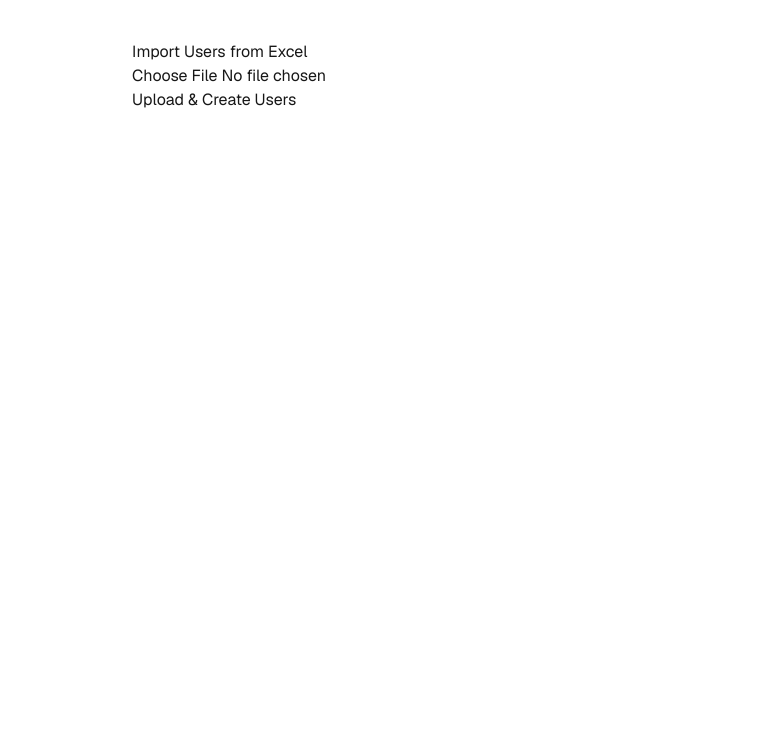
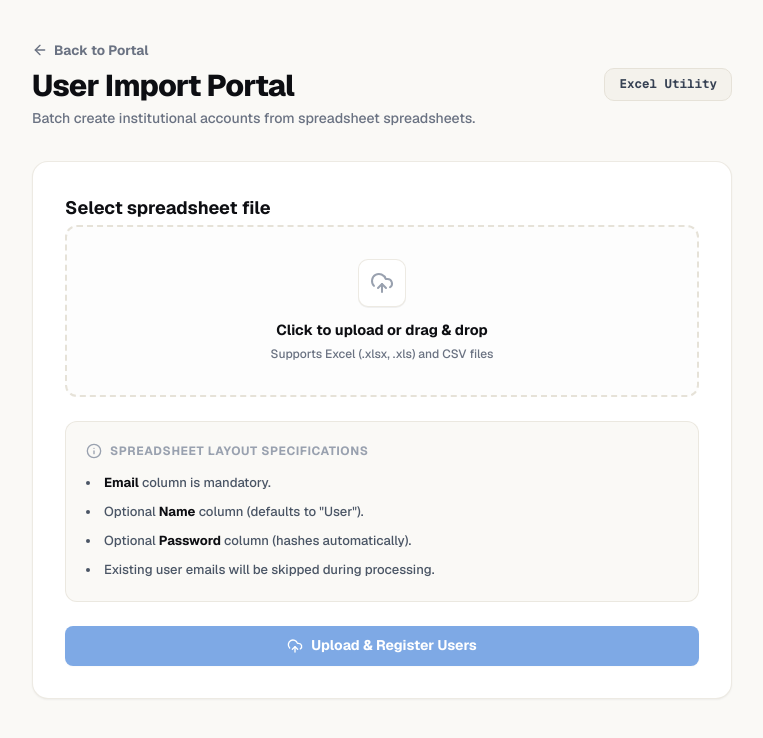
Before and after one commit to Divyapahuja31/nst_noticeboard, a Next.js app: page /admin/upload in a window 1280 px wide. Shown: the top 738 px of the page, without its empty margins (258-1021 px from the left). Built offline with nearby package versions, Linux system fonts and the light colour scheme; no server answers.

Commit message:
feat: implement drag-and-drop file upload UI for admin user import portal (#20)

```diff
--- a/app/admin/upload/page.tsx
+++ b/app/admin/upload/page.tsx
@@ -1,38 +1,278 @@
 "use client";
 
-import { useState } from "react";
+import React, { useState, useRef } from "react";
+import Link from "next/link";
 import { uploadUsersFromExcel } from "../../actions/UploadUsers";
+import { Card } from "@/components/ui/card";
+import { Button } from "@/components/ui/button";
+import { Badge } from "@/components/ui/badge";
+import {
+  ArrowLeft,
+  FileSpreadsheet,
+  UploadCloud,
+  CheckCircle2,
+  AlertCircle,
+  X,
+  ChevronRight,
+  Info
+} from "lucide-react";
 
 export default function AdminUploadPage() {
   const [status, setStatus] = useState<string | null>(null);
+  const [errorStatus, setErrorStatus] = useState<string | null>(null);
   const [loading, setLoading] = useState(false);
+  const [selectedFile, setSelectedFile] = useState<File | null>(null);
+  const [isDragOver, setIsDragOver] = useState(false);
+  const fileInputRef = useRef<HTMLInputElement>(null);
+
+  // Format file size helper
+  const formatFileSize = (bytes: number) => {
+    if (bytes === 0) return "0 Bytes";
+    const k = 1024;
+    const sizes = ["Bytes", "KB", "MB"];
+    const i = Math.floor(Math.log(bytes) / Math.log(k));
+    return parseFloat((bytes / Math.pow(k, i)).toFixed(2)) + " " + sizes[i];
+  };
+
+  const handleFileChange = (e: React.ChangeEvent<HTMLInputElement>) => {
+    if (e.target.files && e.target.files.length > 0) {
+      setSelectedFile(e.target.files[0]);
+      setStatus(null);
+      setErrorStatus(null);
+    }
+  };
+
+  const handleDragOver = (e: React.DragEvent) => {
+    e.preventDefault();
+    setIsDragOver(true);
+  };
+
+  const handleDragLeave = () => {
+    setIsDragOver(false);
+  };
+
+  const handleDrop = (e: React.DragEvent) => {
+    e.preventDefault();
+    setIsDragOver(false);
+    if (e.dataTransfer.files && e.dataTransfer.files.length > 0) {
+      const file = e.dataTransfer.files[0];
+      const ext = file.name.split(".").pop()?.toLowerCase();
+      if (["xlsx", "xls", "csv"].includes(ext || "")) {
+        setSelectedFile(file);
+        setStatus(null);
+        setErrorStatus(null);
+      } else {
+        setErrorStatus("Invalid file format. Please upload an Excel (.xlsx, .xls) or CSV file.");
+      }
+    }
+  };
+
+  const handleClearFile = (e: React.MouseEvent) => {
+    e.stopPropagation();
+    setSelectedFile(null);
+    setStatus(null);
+    setErrorStatus(null);
+    if (fileInputRef.current) {
+      fileInputRef.current.value = "";
+    }
+  };
+
+  const handleTriggerInput = () => {
+    fileInputRef.current?.click();
+  };
 
   async function handleSubmit(event: React.FormEvent<HTMLFormElement>) {
     event.preventDefault();
+    if (!selectedFile) return;
+
     setLoading(true);
     setStatus(null);
+    setErrorStatus(null);
 
-    const formData = new FormData(event.currentTarget);
+    const formData = new FormData();
+    formData.append("file", selectedFile);
+
+    try {
       const result = await uploadUsersFromExcel(formData);
-
       if (result.success) {
         setStatus(result.message || "Users imported successfully!");
+        setSelectedFile(null); // Clear file upon success
       } else {
-      setStatus(`Error: ${result.error}`);
+        setErrorStatus(result.error || "Failed to import users.");
       }
+    } catch (err: any) {
+      setErrorStatus(err.message || "An unexpected error occurred.");
+    } finally {
       setLoading(false);
+    }
   }
 
   return (
-    <div style={{ maxWidth: "500px", margin: "40px auto" }}>
-      <h2>Import Users from Excel</h2>
-      <form onSubmit={handleSubmit}>
-        <input type="file" name="file" accept=".xlsx, .xls, .csv" required />
-        <button type="submit" disabled={loading}>
-          {loading ? "Processing..." : "Upload & Create Users"}
+    <div className="bg-[#FAF9F6] min-h-screen py-10 px-4 sm:px-8 md:px-12">
+      <div className="max-w-[700px] mx-auto">
+        {/* Navigation / Header */}
+        <div className="flex flex-col sm:flex-row sm:items-center justify-between gap-4 mb-8">
+          <div>
+            <Link
+              href="/"
+              className="inline-flex items-center gap-1.5 text-[13.5px] font-bold text-gray-500 hover:text-black transition-colors mb-2"
+            >
+              <ArrowLeft className="w-4 h-4" />
+              Back to Portal
+            </Link>
+            <h1 className="text-3xl font-extrabold text-[#0d0e12] tracking-tight">
+              User Import Portal
+            </h1>
+            <p className="text-[14px] text-gray-500 mt-1 font-medium">
+              Batch create institutional accounts from spreadsheet spreadsheets.
+            </p>
+          </div>
+          <Badge variant="outline" className="px-3.5 py-1.5 text-[12.5px] font-mono font-bold border-[#E6E2D8] bg-[#F4F2EC] text-gray-700 self-start sm:self-auto">
+            Excel Utility
+          </Badge>
+        </div>
+
+        {/* Form Container */}
+        <Card className="bg-white border border-[#E6E2D8]/70 rounded-[16px] p-6 sm:p-8 shadow-xs">
+          <form onSubmit={handleSubmit} className="space-y-6">
+            <h3 className="text-[18px] font-bold text-[#0d0e12] mb-1">
+              Select spreadsheet file
+            </h3>
+
+            {/* Custom Drag and Drop zone */}
+            <div
+              onClick={handleTriggerInput}
+              onDragOver={handleDragOver}
+              onDragLeave={handleDragLeave}
+              onDrop={handleDrop}
+              className={`border-2 border-dashed rounded-[12px] p-8 flex flex-col items-center justify-center text-center cursor-pointer transition-all duration-200 ${
+                isDragOver
+                  ? "border-blue-600 bg-blue-50/30"
+                  : selectedFile
+                  ? "border-emerald-500 bg-emerald-50/10"
+                  : "border-[#E6E2D8] hover:border-gray-400 bg-gray-50/40 hover:bg-gray-50/80"
+              }`}
+            >
+              <input
+                type="file"
+                name="file"
+                accept=".xlsx, .xls, .csv"
+                ref={fileInputRef}
+                onChange={handleFileChange}
+                className="hidden"
+              />
+
+              {!selectedFile ? (
+                <div className="space-y-3">
+                  <div className="w-12 h-12 bg-white border border-[#E6E2D8]/70 rounded-[10px] flex items-center justify-center mx-auto shadow-2xs">
+                    <UploadCloud className="w-6 h-6 text-gray-400" />
+                  </div>
+                  <div>
+                    <p className="text-[14.5px] font-bold text-[#0d0e12]">
+                      Click to upload or drag & drop
+                    </p>
+                    <p className="text-[12px] text-gray-500 mt-1 font-medium">
+                      Supports Excel (.xlsx, .xls) and CSV files
+                    </p>
+                  </div>
+                </div>
+              ) : (
+                <div className="flex items-center gap-4 w-full justify-between bg-[#FAF9F6] border border-[#E6E2D8]/70 rounded-[8px] p-4 text-left">
+                  <div className="flex items-center gap-3 min-w-0">
+                    <div className="w-10 h-10 bg-[#EBF3FE] border border-[#C8E1FC] rounded-[8px] flex items-center justify-center shrink-0">
+                      <FileSpreadsheet className="w-5 h-5 text-blue-600" />
+                    </div>
+                    <div className="min-w-0">
+                      <p className="text-[14px] font-bold text-[#0d0e12] truncate">
+                        {selectedFile.name}
+                      </p>
+                      <p className="text-[12px] text-gray-500 font-medium">
+                        {formatFileSize(selectedFile.size)}
+                      </p>
+                    </div>
+                  </div>
+                  <button
+                    type="button"
+                    onClick={handleClearFile}
+                    className="p-1.5 hover:bg-gray-200 text-gray-400 hover:text-black rounded-full transition-colors cursor-pointer border-0 bg-transparent"
+                    title="Remove file"
+                  >
+                    <X className="w-4 h-4" />
                   </button>
+                </div>
+              )}
+            </div>
+
+            {/* Instruction Callout */}
+            <div className="bg-[#FAF9F6] border border-[#E6E2D8]/70 rounded-[12px] p-5 space-y-3">
+              <div className="flex items-center gap-2">
+                <Info className="w-4 h-4 text-gray-400 shrink-0" />
+                <h4 className="text-[12px] font-bold text-gray-400 uppercase tracking-wider">
+                  Spreadsheet Layout Specifications
+                </h4>
+              </div>
+              <ul className="text-[13px] text-gray-600 space-y-2 list-disc list-inside font-medium leading-relaxed">
+                <li>
+                  <strong className="text-[#0d0e12]">Email</strong> column is mandatory.
+                </li>
+                <li>
+                  Optional <strong className="text-[#0d0e12]">Name</strong> column (defaults to "User").
+                </li>
+                <li>
+                  Optional <strong className="text-[#0d0e12]">Password</strong> column (hashes automatically).
+                </li>
+                <li>
+                  Existing user emails will be skipped during processing.
+                </li>
+              </ul>
+            </div>
+
+            {/* Status Feedback Panels */}
+            {status && (
+              <div className="bg-emerald-50/50 border border-emerald-200 rounded-[12px] p-4 flex items-start gap-3">
+                <CheckCircle2 className="w-5 h-5 text-emerald-600 shrink-0 mt-0.5" />
+                <div>
+                  <h4 className="text-[14px] font-bold text-emerald-800">Success</h4>
+                  <p className="text-[13px] text-emerald-700 mt-1 font-medium leading-normal">
+                    {status}
+                  </p>
+                </div>
+              </div>
+            )}
+
+            {errorStatus && (
+              <div className="bg-rose-50/50 border border-rose-200 rounded-[12px] p-4 flex items-start gap-3">
+                <AlertCircle className="w-5 h-5 text-rose-600 shrink-0 mt-0.5" />
+                <div>
+                  <h4 className="text-[14px] font-bold text-rose-800">Import Error</h4>
+                  <p className="text-[13px] text-rose-700 mt-1 font-medium leading-normal">
+                    {errorStatus}
+                  </p>
+                </div>
+              </div>
+            )}
+
+            {/* Submit Button */}
+            <Button
+              type="submit"
+              disabled={!selectedFile || loading}
+              className="w-full bg-[#0056cc] hover:bg-[#0047b3] text-white font-bold py-3.5 rounded-[8px] text-[14px] flex items-center justify-center gap-2 border-0 cursor-pointer disabled:opacity-50 transition-colors"
+            >
+              {loading ? (
+                <>
+                  <span className="w-4 h-4 border-2 border-white border-t-transparent rounded-full animate-spin shrink-0" />
+                  Processing Spreadsheet...
+                </>
+              ) : (
+                <>
+                  <UploadCloud className="w-4.5 h-4.5" />
+                  Upload & Register Users
+                </>
+              )}
+            </Button>
           </form>
-      {status && <p>{status}</p>}
+        </Card>
+      </div>
     </div>
   );
 }
```
Lines whose indentation alone changed are shown as unchanged.
